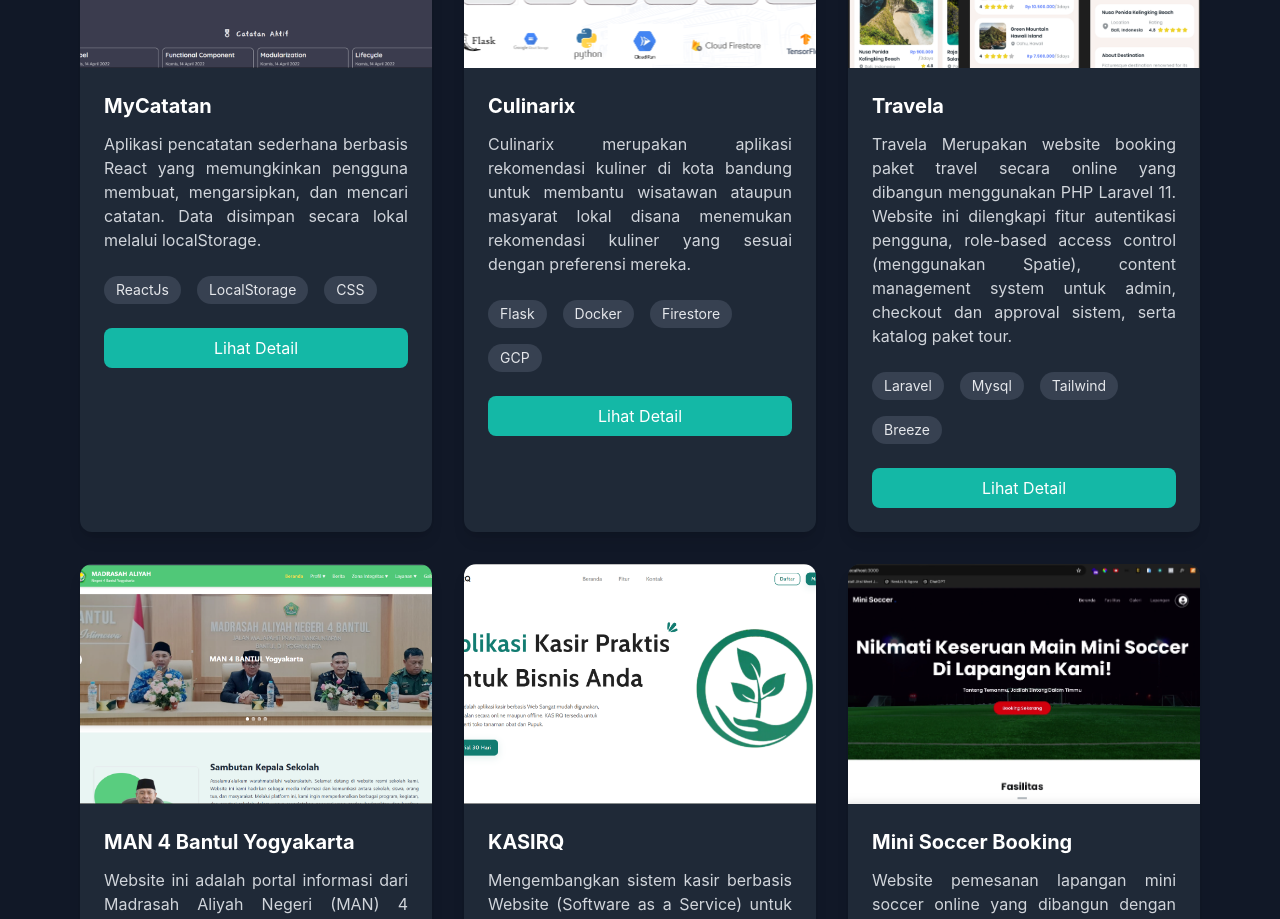
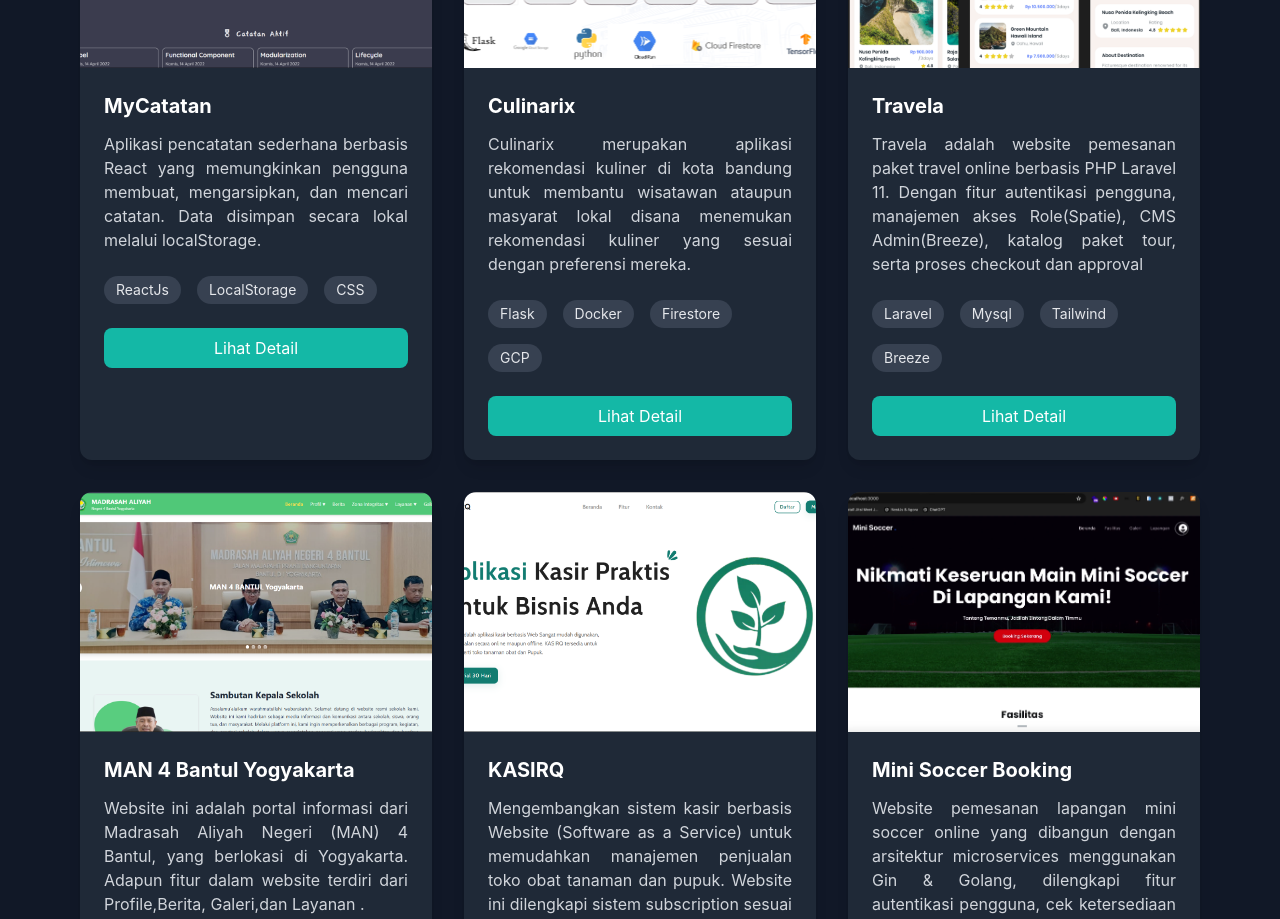
Before and after one commit to alghoziii/portofolio-x, a Next.js app: page / in a window 1280 px wide. Shown: the part 2800-3719 px from the top of the page. Built offline with nearby package versions, Linux system fonts and the light colour scheme.

Commit message:
Update index.js

```diff
--- a/pages/index.js
+++ b/pages/index.js
@@ -36,10 +36,9 @@ export default function Home() {
     {
       image: "/travela.png",
       title: "Travela",
-      desc: "Travela Merupakan website booking paket travel secara online yang dibangun menggunakan PHP Laravel 11. Website ini dilengkapi fitur autentikasi pengguna, role-based access control (menggunakan Spatie), content management system untuk admin, checkout dan approval sistem, serta katalog paket tour. ",
+      desc: "Travela adalah website pemesanan paket travel online berbasis PHP Laravel 11. Dengan fitur autentikasi pengguna, manajemen akses Role(Spatie), CMS Admin(Breeze), katalog paket tour, serta proses checkout dan approval",
       view: "https://github.com/alghoziii/Travela",
       techStack: ["Laravel", " Mysql", "Tailwind","Breeze"]
-
     },
     {
       image: "/man4.png",
```
